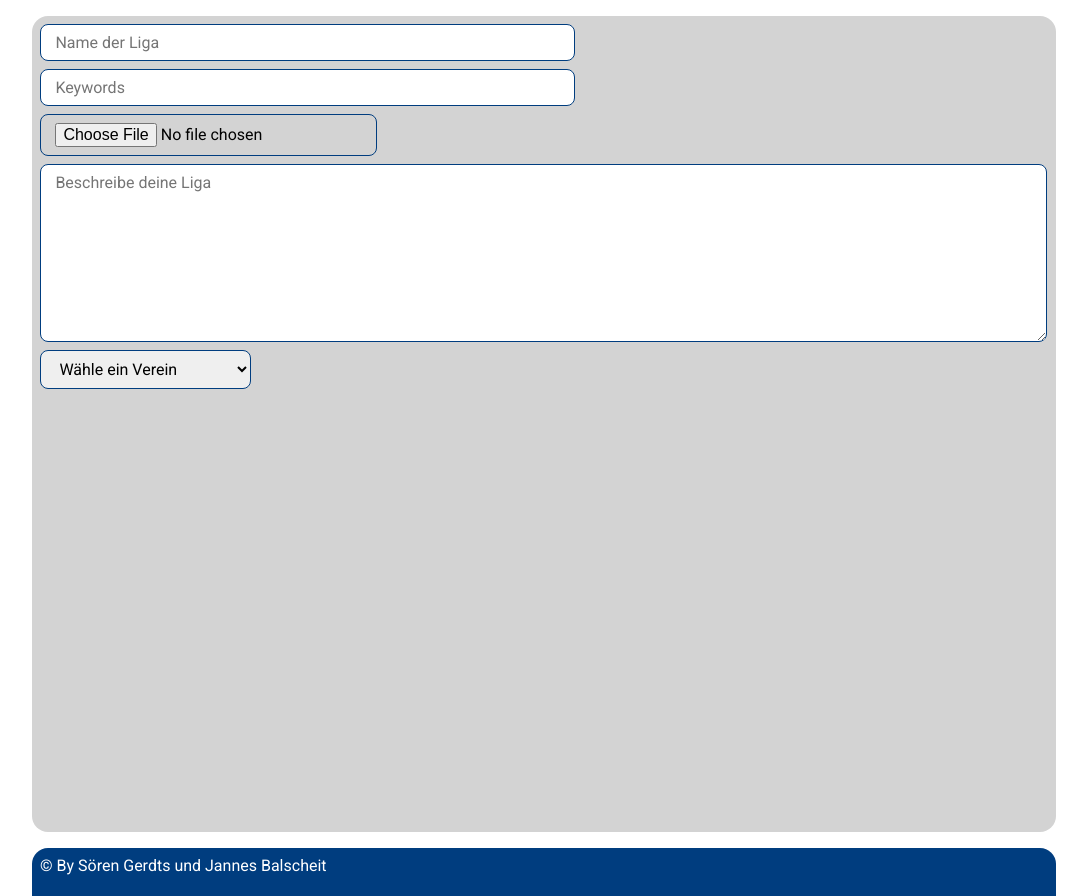
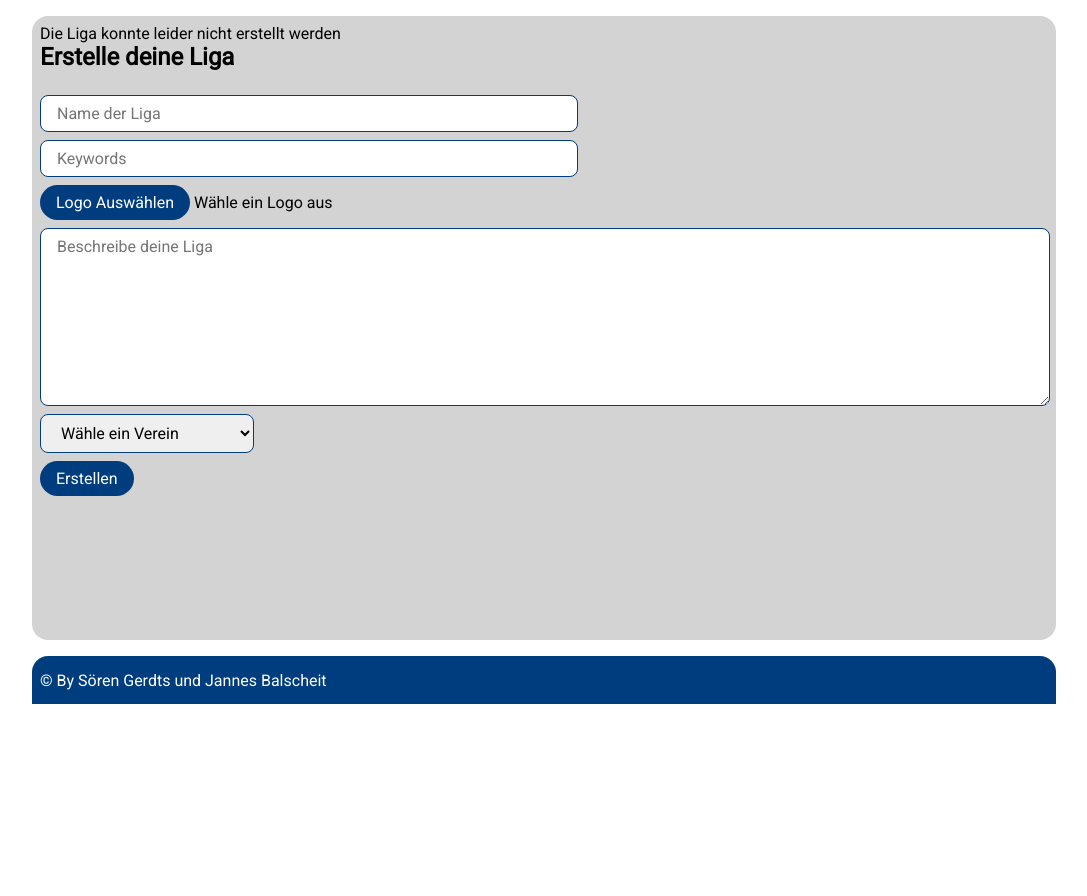
Before and after one commit to capoaira/liga-tabelle, a PHP site: the page made by liga/erstellen.php in a window 1280 px wide. Shown: the part 96-992 px from the top of the page, without its empty margins (96-1183 px from the left). After the commit the page ends 800 px from the top, so only its background shows below. Run offline with PHP 8.4, Linux system fonts and the light colour scheme; a user stored in the database is signed in; tables that the repository leaves empty hold one stand-in row (values such as "Sample post").

Commit message:
Liga erstellen
- Liga erstellen
- Vereine erstellen
- überall require_once bei dbconnect verwenden
- file input für Logs verschönert
-min-height für content angepasst
- vereins.js zu liga-erstellen.js umbenannt
- img_btn mit cursor: pointer

```diff
--- a/css/liga-erstellen.css
+++ b/css/liga-erstellen.css
@@ -12,9 +12,19 @@ body {
 
 input,
 select,
+#img_input,
 textarea {
     display: block;
     margin-bottom: .5em;
+}
+
+#img_input {
+    margin: 1em 0;
+    width: min-content;
+}
+
+#img_input:hover .btn {
+    opacity: 0.8;
 }
 
 input#liganame,
@@ -25,6 +35,36 @@ input#keywords {
 textarea {
     width: calc(100% - 2em);
     height: 10em;
+}
+
+select {
+    min-width: 35%;
+    height: min-content;
+}
+
+#vereine {
+    display: grid;
+    gap: 5em;
+    grid-template-columns: min-content 1fr;
+}
+
+#vereinsListe {
+    min-width: 50%;
+    max-width: min-content;
+    height: min-content;
+    border-radius: 1em;
+    background: rgba(31, 31, 31, .3);
+}
+
+#vereinsListe label {
+    display: flex;
+    justify-content: space-between;
+    padding: .5em 1em;
+    border-bottom: 1px solid rgba(76, 153, 235, 1);
+}
+
+#vereinsListe label:last-child {
+    border: none;
 }
 
 div#vereinErstellen {
--- a/css/profil.css
+++ b/css/profil.css
@@ -65,10 +65,6 @@ input[type="file"] {
 	white-space: nowrap;
 }
 
-.img_btn img {
-	height: 1em;
-}
-
 #bestellungen {
 	grid-area: bestellungen;
 }
--- a/css/style.css
+++ b/css/style.css
@@ -6,11 +6,11 @@
 }
 
 button,
-a.btn {
+.btn {
     width: max-content;
     border: none;
     border-radius: 5em;
-    padding: .5em .9em;
+    padding: .5em 1em;
     background: rgb(0, 61, 127);
     color: #fff;
     cursor: pointer;
@@ -19,8 +19,15 @@ a.btn {
 }
 
 button:hover,
-a.btn:hover {
+.btn:hover,
+.img_btn:hover {
     opacity: .8;
+}
+
+.img_btn {
+    height: 1em;
+    align-self: center;
+    cursor: pointer;
 }
 
 label {
@@ -31,7 +38,7 @@ label {
 input,
 textarea,
 select {
-    padding: .5em .9em;
+    padding: .5em 1em;
     border-radius: .5em;
     border: 1px solid rgb(0, 61, 127);
 }
@@ -137,6 +144,7 @@ nav a {
     text-decoration: none;
     height: 1.5em;
     font-size: 1.5em;
+    cursor: pointer;
 }
 
 nav li {
@@ -161,7 +169,6 @@ nav ul {
     height: unset;
     min-width: 5.7em;
     margin-left: -1.2em;
-    padding: .5em;
     white-space: nowrap;
     background: rgb(76, 153, 235);
     border-radius: 1em;
@@ -173,6 +180,12 @@ nav ul {
 
 .dropdown-content li {
     margin: 0;
+    padding: .5em 1em;
+    border-bottom: 1px solid  rgb(0, 61, 127);
+}
+
+.dropdown-content li:last-child {
+    border: none;
 }
 
 .dropdown:hover .dropdown-content {
@@ -182,7 +195,7 @@ nav ul {
 
 #content {
     grid-area: main;
-    min-height: 100vh;
+    min-height: calc(100vh - 6em - 3em - 2em - 1em); /*100vh - header - footer - gab - content-padding*/
     width: calc(100% - 1em);
     background: lightgray;
     border-radius: 1em;
@@ -202,10 +215,15 @@ aside {
 
 footer {
     grid-area: foot;
+    display: flex;
     height: 2em;
     background-color: rgb(0, 61, 127);
     border-radius: 1em 1em 0 0;
     color: #fff;
+}
+
+footer p {
+    align-self: center;
 }
 
 @media (max-width: 50em) {
--- a/js/verein.js
+++ /dev/null
@@ -1,11 +0,0 @@
-function addVerein()  {
-    $('#liganame').removeAttr('required');
-    if ($('#select').val() == 'neuerVerein') {
-        $('#vereinErstellen').css('display', 'block');
-    }
-}
-
-function closeVerein() {
-    $('#liganame').attr('required', 'true');
-    $('#vereinErstellen').css('display', 'none');
-}
--- a/liga/erstellen.php
+++ b/liga/erstellen.php
@@ -13,7 +13,7 @@
         <link rel="stylesheet" href="/ligatabelle/css/liga-erstellen.css">
         <link href="https://fonts.googleapis.com/css2?family=Roboto" rel="stylesheet">
         <script src="https://code.jquery.com/jquery-3.4.1.min.js" type="text/javascript"></script>
-        <script src="../js/verein.js" type="text/javascript"></script>
+        <script src="../js/liga-erstellen.js" type="text/javascript"></script>
 		<meta name="description" content="">
 		<meta name="keywords" content="">
 	</head>
@@ -23,13 +23,33 @@
             <?php
                 if (isset($_SESSION['userId'])) {
                     $userId = $_SESSION['userId'];
+                    if (isset($_GET['vereinErstellt'])) {
+                        echo '<p>Der Verein wurde erfolgreich erstellt.</p>';
+                    }
+                    if (isset($_GET['error'])) {
+                        echo '<p>'.$_GET['error'].'</p>';
+                    }
             ?>
+            <h1>Erstelle deine Liga</h1>
 			<form action="php/erstellen.php" method="POST" enctype="multipart/form-data">
-                <input type="text" id="liganame" name="liganame" placeholder="Name der Liga" required>
-                <input type="text" id="keywords" name="keywords" placeholder="Keywords">
-                <input type="file" id="ligalogo" name="ligalogo">
-                <textarea id="ligabeschreibung" name="ligabeschreibung" multiline="true" placeholder="Beschreibe deine Liga"></textarea>
+                <input type="text" id="liganame" name="liganame" value="<?=$_SESSION['neueLiga']['name']??''?>" placeholder="Name der Liga" required>
+                <input type="text" id="keywords" name="keywords" value="<?=$_SESSION['neueLiga']['keywords']??''?>" placeholder="Keywords">
+                <label id="img_input">
+                    <span class="btn">Logo Auswählen</span>
+                    <?php
+                        if (isset($_SESSION['neueLiga']['ligalogo'])) {
+                            $bildname = $_SESSION['neueLiga']['ligalogo']['name'];
+                            echo "<span>$bildname</span>";
+                        } else {
+                            echo '<span>Wähle ein Logo aus</span>';
+                        }
+                    ?>
+                    <input type="file" id="ligalogo" name="ligalogo" onchange="changeBild(this)" accept="image/png, image/jpeg, image/gif" style="display:none">
+                </label>
 
+                <textarea id="ligabeschreibung" name="ligabeschreibung" multiline="true" placeholder="Beschreibe deine Liga"><?=$_SESSION['neueLiga']['ligabeschreibung']??''?></textarea>
+
+                <div id="vereine">
                     <select id="select" name="verein" onchange="addVerein();">
                         <option value="select">Wähle ein Verein</option>
                         <?php
@@ -43,12 +63,38 @@
                         ?>
                         <option value="neuerVerein">Neuen Verein erstellen</option>
                     </select>
+                    <div id="vereinsListe">
+                        <?php
+                            if (isset($_SESSION['neueLiga']['vereine'])) {
+                                $abfrage = "SELECT vereinsId, name FROM vereine WHERE erstelltVon = '$userId'";
+                                $abfragen = mysqli_query($db, $abfrage);
+                                while ($row = mysqli_fetch_object($abfragen)) {
+                                    if (in_array($row->vereinsId, $_SESSION['neueLiga']['vereine'])) {
+                                        $vereinsId = $row->vereinsId;
+                                        $name = $row->name;
+                                        echo "<label>$name";
+                                        echo "  <input type=\"hidden\" name=\"vereine[]\" value=\"$vereinsId\">";
+                                        echo '  <img src="../img/loeschen.png" class="img_btn" onclick="this.parentNode.remove();">';
+                                        echo '</label>';
+                                    }
+                                }
+                            }
+                        ?>
+                    </div>
+                </div>
 
+                <button id="submit" name="submit">Erstellen</button>
+
+                <!-- Popup um den Verein zu erstellen -->
                 <div id="vereinErstellen" style="display:none">
                     <div>
                         <h1>Erstelle einen Verein</h1>
-                        <input type="text" id="vereinsname" name="vereinsname" placeholder="Name des Vereins" required>
-                        <input type="file" id="vereinslogos" name="vereinslogo">
+                        <input type="text" id="vereinsname" name="vereinsname" placeholder="Name des Vereins">
+                        <label id="img_input">
+                            <span class="btn">Logo Auswählen</span>
+                            <span>Wähle ein Logo aus</span>
+                            <input type="file" id="vereinslogo" name="vereinslogo" onchange="changeBild(this)" accept="image/png, image/jpeg, image/gif" style="display:none">
+                        </label>
                         <textarea id="vereinsbeschreibung" name="vereinsbeschreibung" multiline="true" placeholder="Beschreibe den Verein"></textarea>
                         <button formaction="verein/php/erstellen.php">Hinzufügen</button>
                         <a href="javascript:void(0)" class="btn" onclick="closeVerein();">Abbrechen</a>
@@ -58,7 +104,7 @@
 
             <?php
                 } else {
-					echo '<p><p><a href="login.php">Melde dich an</a>, um eine Liga zu erstellen.</p>';
+					echo '<p><p><a href="../profil/login.php">Melde dich an</a>, um eine Liga zu erstellen.</p>';
 				}
             ?>
 		</div>
--- a/profil/bearbeiten.php
+++ b/profil/bearbeiten.php
@@ -1,6 +1,6 @@
 <!DOCTYPE html>
 <?php
-	include('../inc/dbconnect.php');
+	require_once('../inc/dbconnect.php');
 	session_start();
 ?>
 <html>
--- a/profil/php/bearbeiten.php
+++ b/profil/php/bearbeiten.php
@@ -1,5 +1,5 @@
 <?php
-	include('../../inc/dbconnect.php');
+	require_once('../../inc/dbconnect.php');
 	session_start();
 
 	$userId = $_SESSION['userId'];
--- a/profil/php/bild-bearbeiten.php
+++ b/profil/php/bild-bearbeiten.php
@@ -5,7 +5,7 @@
     $userId = $_SESSION['userId'];
 
     $old_filename = $_POST['pb_old'];
-    $bildId = 'pb_bearbeiten';
+    $bild = $_FILES['pb_bearbeiten'];
     $upload_folder = '../../img/profile/';
     $standartBild = 'keinPB.png';
     $filename = $userId;
--- a/profil/php/bild-loeschen.php
+++ b/profil/php/bild-loeschen.php
@@ -1,5 +1,5 @@
 <?php
-    include('../../inc/dbconnect.php');
+    require_once('../../inc/dbconnect.php');
     session_start();
     $userId = $_SESSION["userId"];
 
```
Also changed, not shown: inc/bild_upload.php (+4 -4 lines), js/liga-erstellen.js (added, +27 -0 lines), liga/php/erstellen.php (added, +45 -0 lines), liga/verein/php/erstellen.php (+12 -6 lines), profil/index.php (+6 -6 lines). Lines whose indentation alone changed are shown as unchanged.
